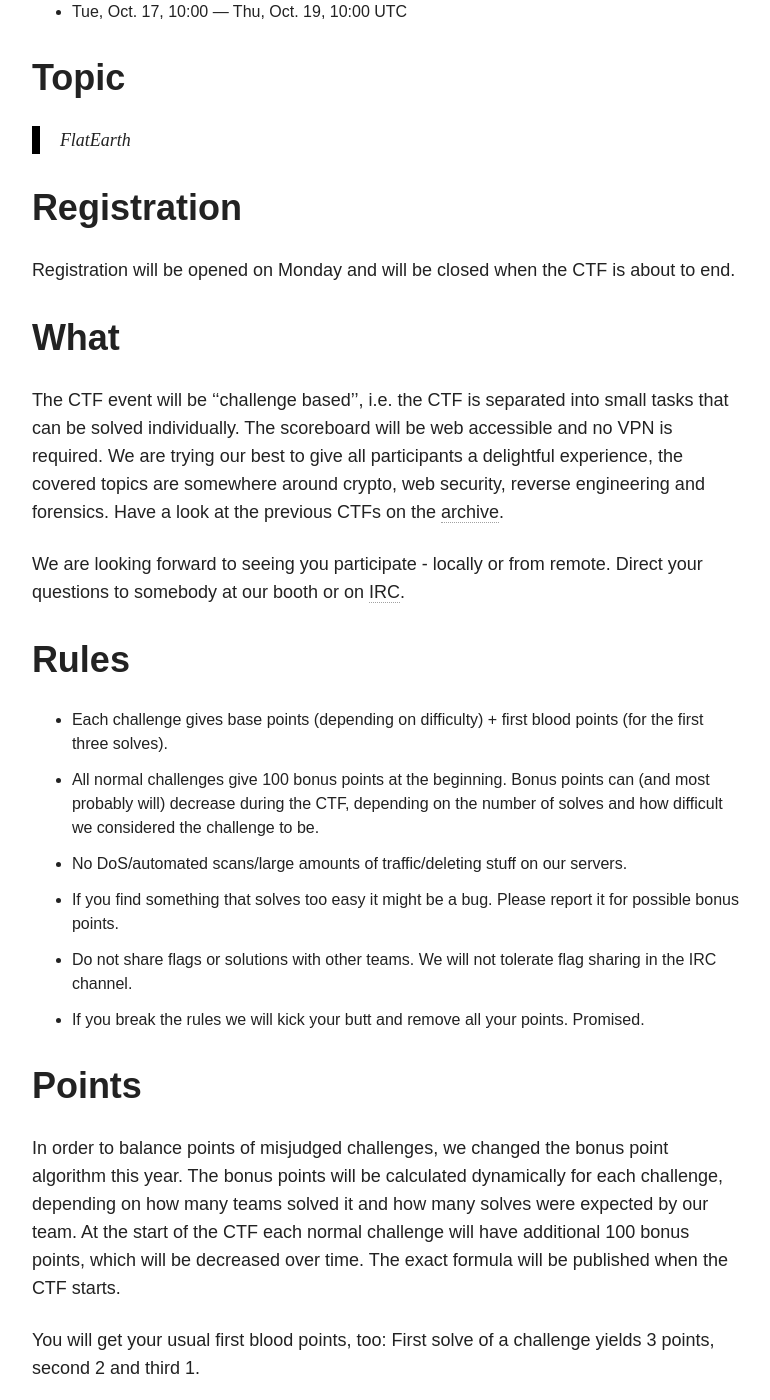
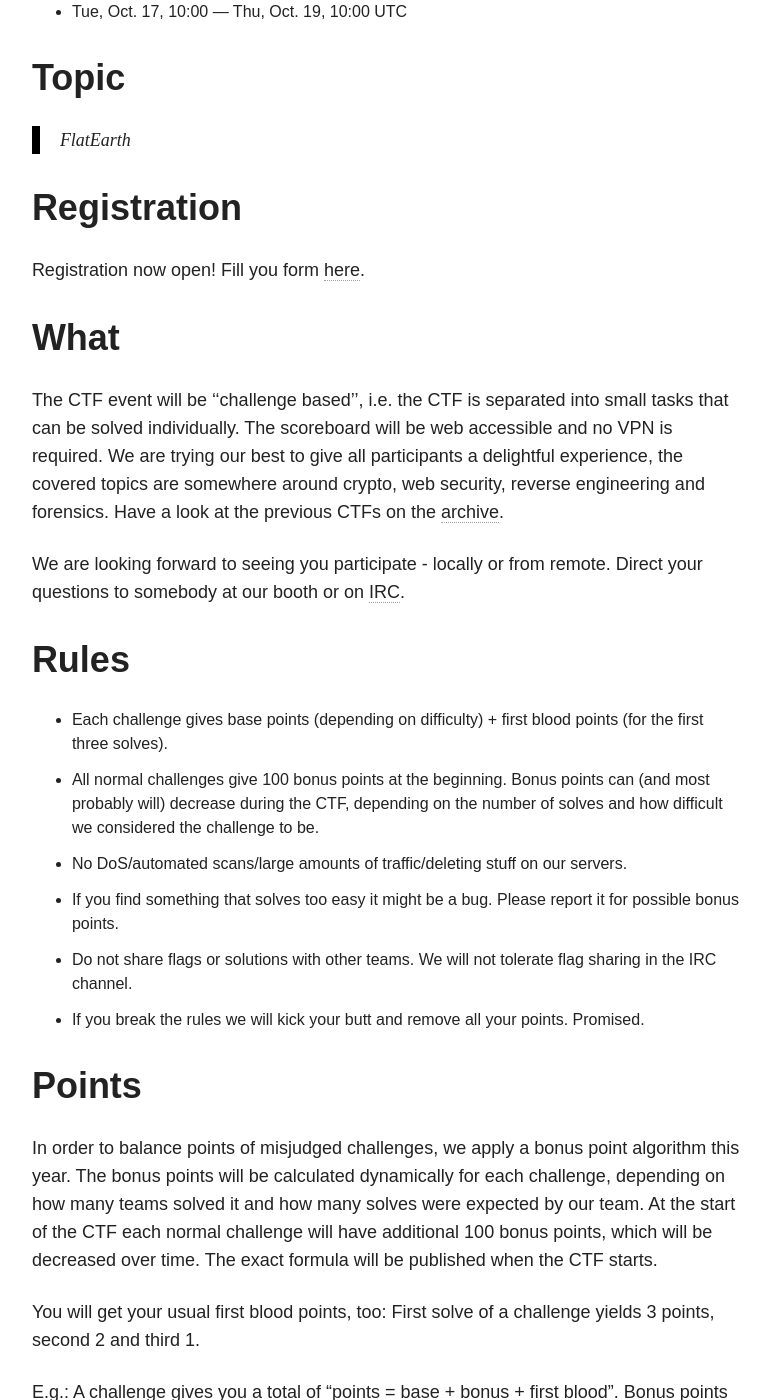
Before and after one commit to adulau/hack-lu-2017, a Jekyll site: the page built from ctf/index.md, in a window 1280 px wide and 1400 px high, scrolled down 1750 px. Shown: the whole window, without its empty margins (254-1024 px from the left). Built offline with Jekyll 4.4.1, drawn with Linux system fonts in a browser that asks for light colours; nearby versions of some CDN libraries.

Commit message:
registration now open

```diff
--- a/ctf/index.md
+++ b/ctf/index.md
@@ -30,7 +30,7 @@
 
 # Registration
 
-Registration will be opened on Monday and will be closed when the CTF is about to end.
+Registration now open! Fill you form [here](https://flatearth.fluxfingers.net/register).
 
 # What
 
@@ -56,7 +56,7 @@
 
 # Points
 
-In order to balance points of misjudged challenges, we changed the bonus point algorithm this year. The bonus points will be calculated dynamically for each challenge, depending on how many teams solved it and how many solves were expected by our team. At the start of the CTF each normal challenge will have additional 100 bonus points, which will be decreased over time. The exact formula will be published when the CTF starts.
+In order to balance points of misjudged challenges, we apply a bonus point algorithm this year. The bonus points will be calculated dynamically for each challenge, depending on how many teams solved it and how many solves were expected by our team. At the start of the CTF each normal challenge will have additional 100 bonus points, which will be decreased over time. The exact formula will be published when the CTF starts.
 
 You will get your usual first blood points, too: First solve of a challenge yields 3 points, second 2 and third 1.
 
```
